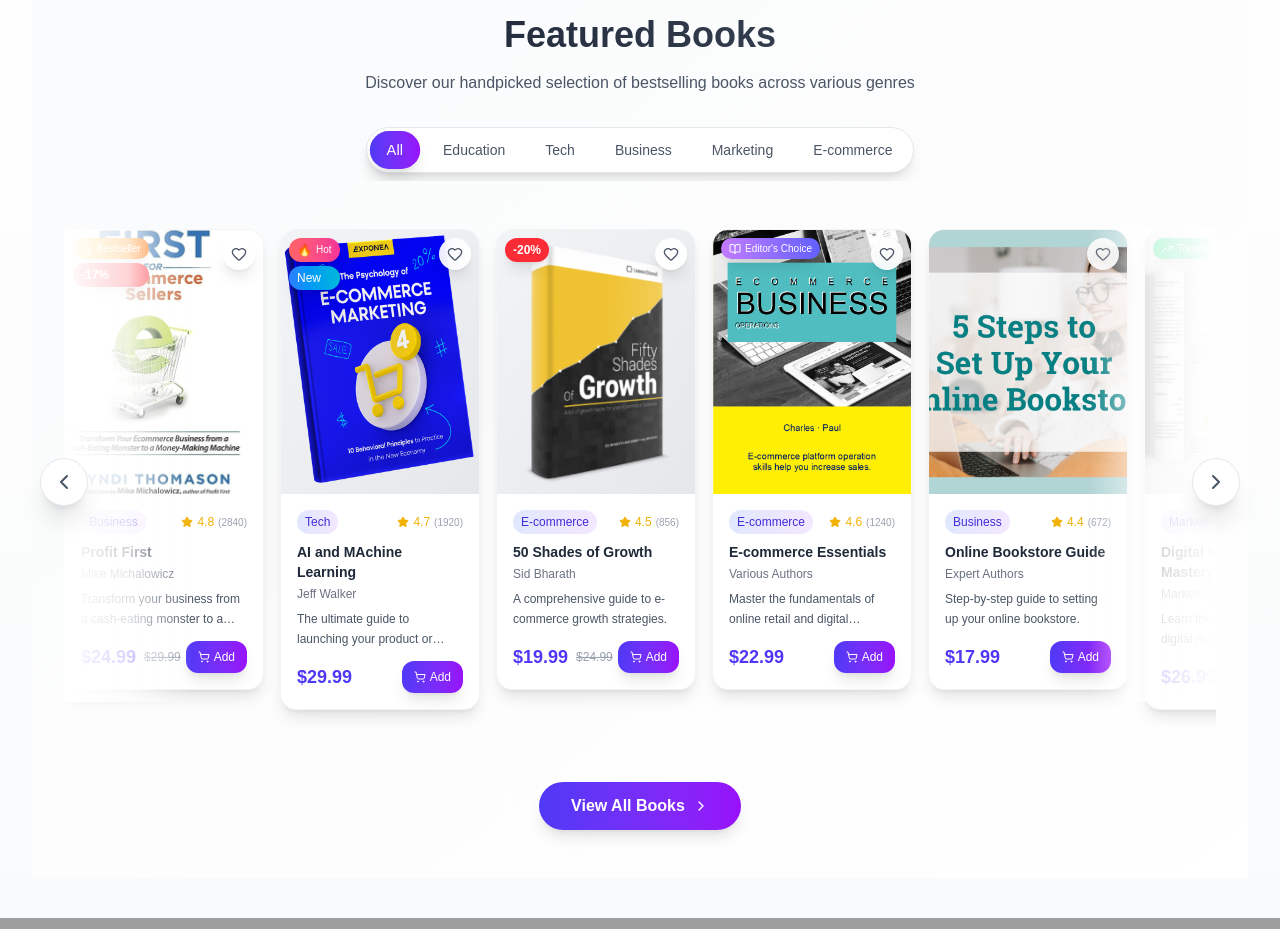
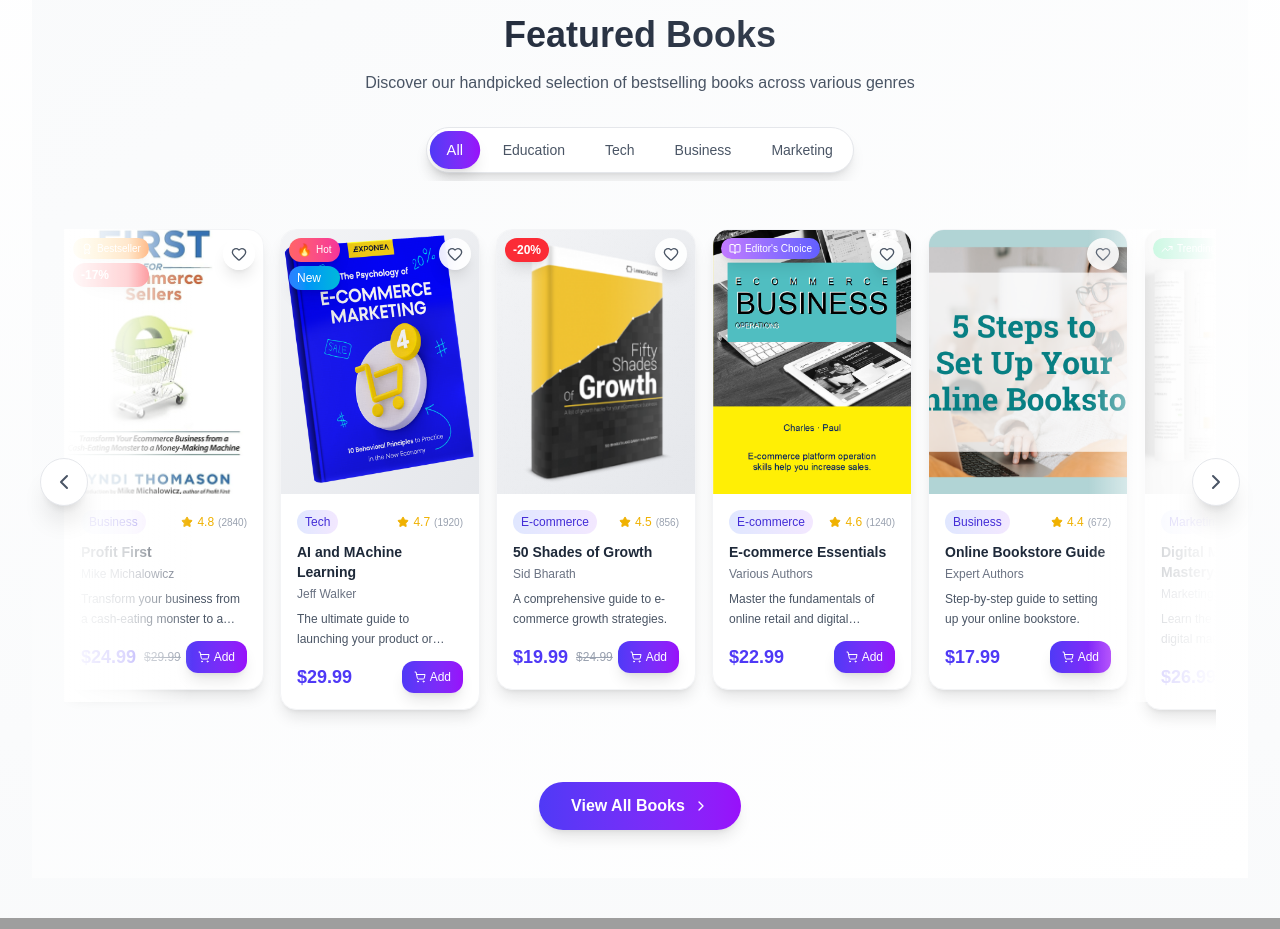
Before and after one commit to maxi-musz/AccessSellr, a Next.js app: page / in a window 1280 px wide. Shown: the part 922-1851 px from the top of the page. Built offline with nearby package versions, Linux system fonts and the light colour scheme; grey boxes are pictures that could not be loaded.

Commit message:
refactoriing pages

```diff
--- a/src/components/home/FeaturedBooks.tsx
+++ b/src/components/home/FeaturedBooks.tsx
@@ -119,7 +119,7 @@ const books: Book[] = [
   }
 ];
 
-const categories = ["All", "Education", "Tech", "Business", "Marketing", "E-commerce"] as const;
+const categories = ["All", "Education", "Tech", "Business", "Marketing"] as const;
 type Category = typeof categories[number];
 
 export default function FeaturedBooks() {
```
